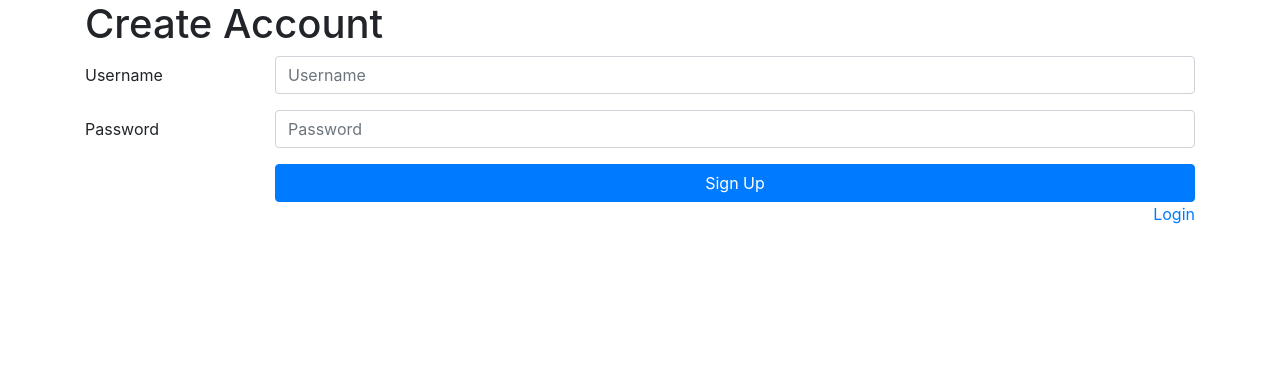
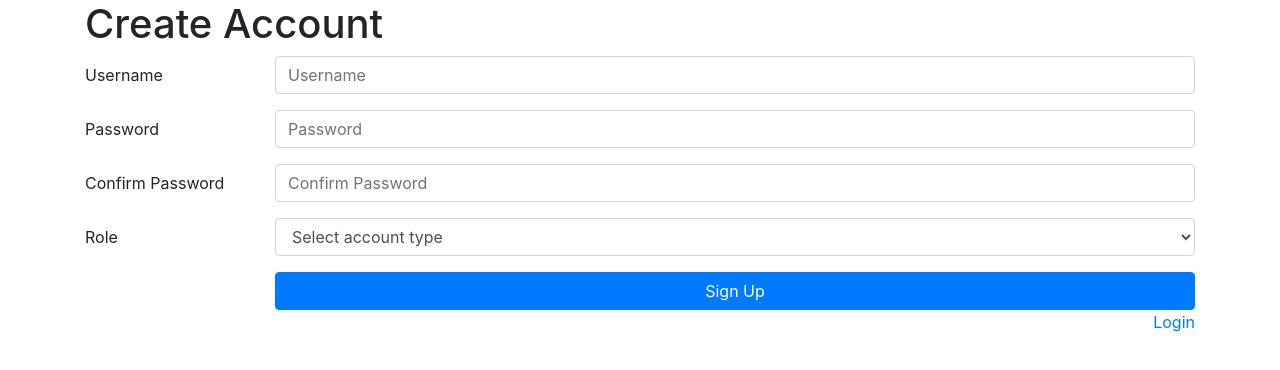
Before and after one commit to ericyzhou/cs4550-critical-projections-client-angular, an Angular app: page /signup in a window 1280 px wide. Shown: the top 370 px of the page. Built offline with nearby package versions, Linux system fonts and the light colour scheme.

Commit message:
username validation

```diff
--- a/src/app/sign-up/sign-up.component.html
+++ b/src/app/sign-up/sign-up.component.html
@@ -2,20 +2,55 @@
   <h1>Create Account</h1>
   <form>
     <div class="form-group row">
-      <label htmlFor="username" class="col-sm-2 col-form-label">
-        Username </label>
+      <label for="username"
+             class="col-sm-2 col-form-label">
+        Username
+      </label>
       <div class="col-sm-10">
-        <input class="form-control"
+        <input [(ngModel)]="username"
+               (ngModelChange)="validUsernameCheck()"
+               name="username"
+               class="form-control"
                id="username"
                placeholder="Username">
       </div>
     </div>
     <div class="form-group row">
-      <label htmlFor="password" class="col-sm-2 col-form-label">
-        Password </label>
+      <label for="password"
+             class="col-sm-2 col-form-label">
+        Password
+      </label>
       <div class="col-sm-10">
-        <input type="password" class="form-control"
-               id="password" placeholder="Password">
+        <input type="password"
+               class="form-control"
+               id="password"
+               placeholder="Password">
+      </div>
+    </div>
+    <div class="form-group row">
+      <label for="confirmPassword"
+             class="col-sm-2 col-form-label">
+        Confirm Password
+      </label>
+      <div class="col-sm-10">
+        <input type="password"
+               class="form-control"
+               id="confirmPassword"
+               placeholder="Confirm Password">
+      </div>
+    </div>
+    <div class="form-group row">
+      <label for="role"
+             class="col-sm-2 col-form-label">
+        Role
+      </label>
+      <div class="col-sm-10">
+        <select name="Role" class="form-control" id="role">
+          <option selected>Select account type</option>
+          <option value="admin">Admin</option>
+          <option value="verifiedCritic">Verified Critic</option>
+          <option value="reviewer">Reviewer</option>
+        </select>
       </div>
     </div>
     <div class="form-group row">
--- a/src/app/sign-up/sign-up.component.ts
+++ b/src/app/sign-up/sign-up.component.ts
@@ -15,18 +15,19 @@ export class SignUpComponent implements OnInit {
 
   validUsername = false;
   validPassword = false;
-
+  validRole = false;
 
   validUsernameCheck = () => {
-
+    this.userService.getUserByName(this.username)
+      .then(response => this.validUsername = response.response);
   }
 
   matchingPasswordCheck = () => {
-    return this.confirmPassword === this.confirmPassword;
+    return this.password === this.confirmPassword;
   }
 
-  validInputsCheck = () => {
-    return
+  validRoleCheck = () => {
+    return this.validRole;
   }
 
   createUser = () => {
@@ -37,6 +38,10 @@ export class SignUpComponent implements OnInit {
   constructor(private userService: UserService) { }
 
   ngOnInit(): void {
+    this.username = '';
+    this.password = '';
+    this.confirmPassword = '';
+    this.role = '';
   }
 
 }
--- a/src/services/user-service.ts
+++ b/src/services/user-service.ts
@@ -6,15 +6,14 @@ const urlValidate = 'https://critical-projections-server.herokuapp.com/api/valid
 @Injectable()
 export class UserService {
 
-  usernameIsValid = (username: string) => {
+  usernameIsValid = (username: string) =>
     fetch(`${urlValidate}/${username}`)
-      .then(response => response);
-  }
+      .then(response => response.json())
 
-  getUserByName = (username: string) => {
+
+  getUserByName = (username: string) =>
     fetch(`${url}/${username}`)
-      .then(response => response.json());
-  }
+      .then(response => response.json())
 
   createUser = (user: any) =>
     fetch(`${url}`, {
```
